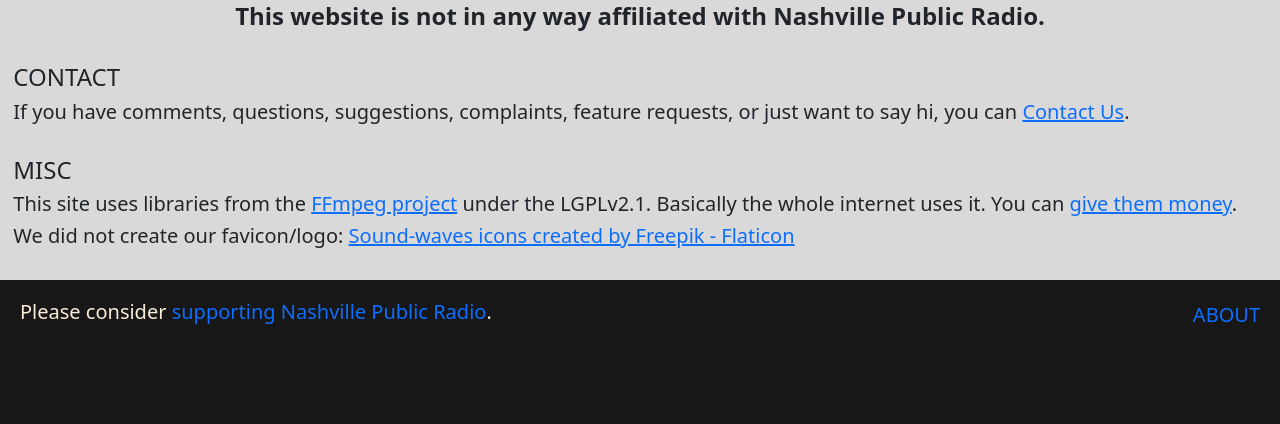
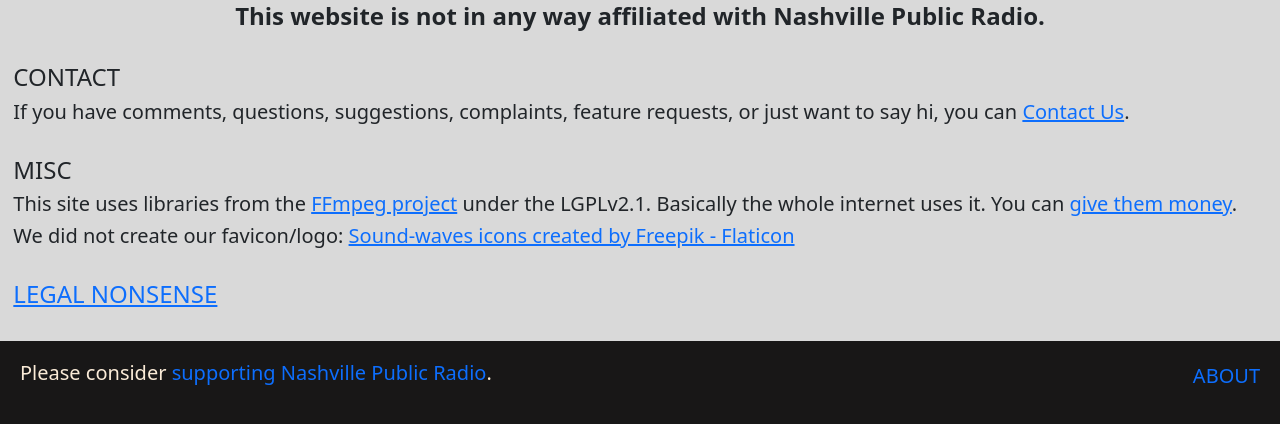
Before and after one commit to weddleben/wplnnewscast, a Flask app: page /about/ in a window 1280 px wide. Shown: the part 244-668 px from the top of the page. Run offline with Flask 2, Linux system fonts and the light colour scheme.

Commit message:
link to legal page from about page

```diff
--- a/templates/about.html
+++ b/templates/about.html
@@ -33,6 +33,11 @@
 <h5>
     We did not create our favicon/logo: <a href="https://www.flaticon.com/free-icons/sound-waves" title="sound-waves icons">Sound-waves icons created by Freepik - Flaticon</a>
 </h5>
+
+<br>
+
+<h4><a href="{{url_for('legal')}}">LEGAL NONSENSE</a></h4>
+
 </div>
 
 <br>
```
